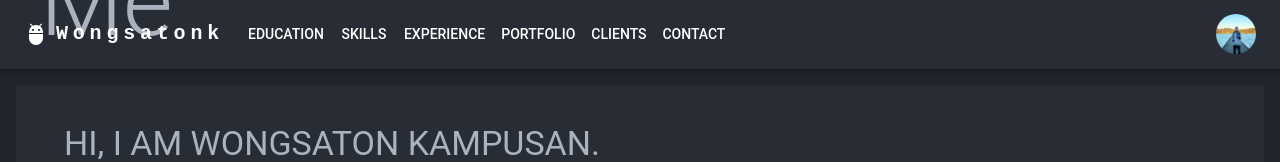
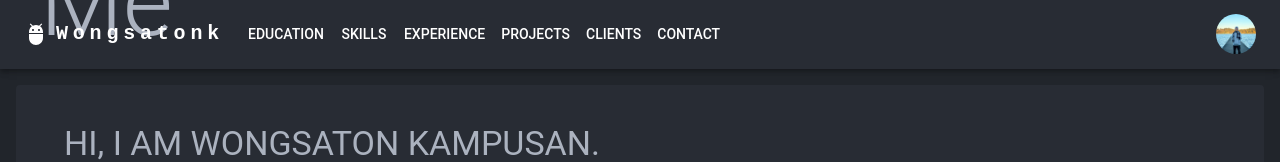
Before and after one commit to wongsatonk/react-portfolio, a React (Create React App) app: page / in a window 1280 px wide. Shown: the top 162 px of the page. Built offline with nearby package versions, Linux system fonts and the light colour scheme.

Commit message:
Added education component

```diff
--- a/src/components/Header.js
+++ b/src/components/Header.js
@@ -14,8 +14,6 @@ import {
   Avatar,
   Button,
   Fab,
-  duration,
-  Icon,
   MenuItem,
   Tooltip,
   Fade,
@@ -27,7 +25,7 @@ const pages = [
   { name: "Education", id: "education" },
   { name: "Skills", id: "skills" },
   { name: "Experience", id: "experience" },
-  { name: "Portfolio", id: "portfolio" },
+  { name: "Projects", id: "projects" },
   { name: "Clients", id: "clients" },
   { name: "Contact", id: "contact" },
 ];
```
Also changed, not shown: src/components/Education.js (added, +7 -0 lines).
